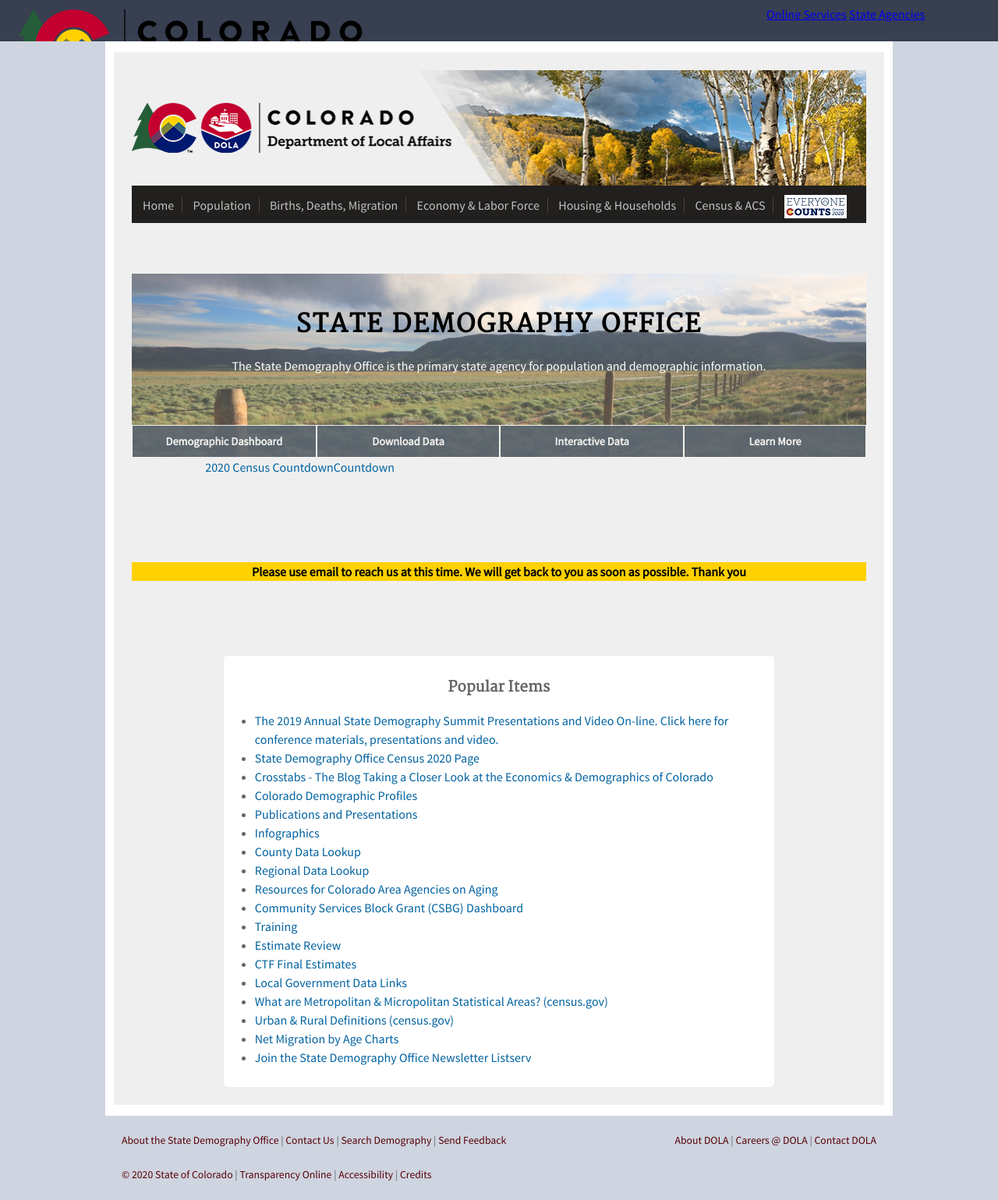
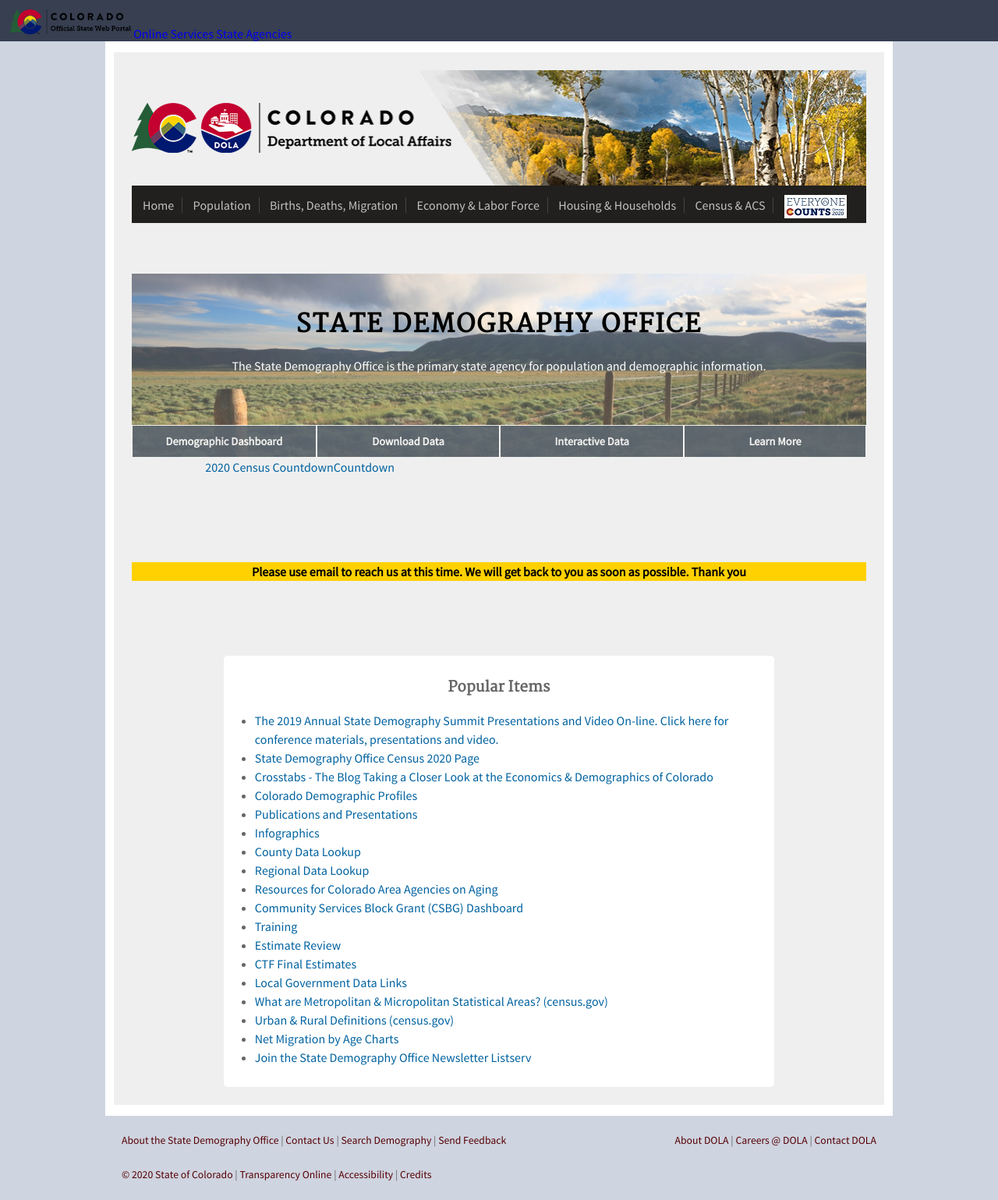
Before and after one commit to TBleess/Website_New, a Jekyll site: the page built from pages/0_Homepage_and_Footer_Links/index.md, in a window 1280 px wide. Shown: the whole page at 78% size. Built offline with Jekyll 4.4.1, drawn with Linux system fonts in a browser that asks for light colours.

Commit message:
Resize image

```diff
--- a/_includes/_top-bar.html
+++ b/_includes/_top-bar.html
@@ -2,7 +2,7 @@
             <div id="top-bar-left">
 
               <a href="https://www.colorado.gov" rel="home" title="Colorado The Official Web Portal">
-                <img id="logo" alt="The Official Colorado Web Portal Logo" src="/assets/img/co_state_web_portal.png" alt="Colorado The Official Web Portal" />
+                <img id="logo" alt="The Official Colorado Web Portal Logo" src="/assets/img/co_state_web_portal.png" alt="Colorado The Official Web Portal" style="width:156px;height:32px;/>
               </a>
 
             </div>
```
